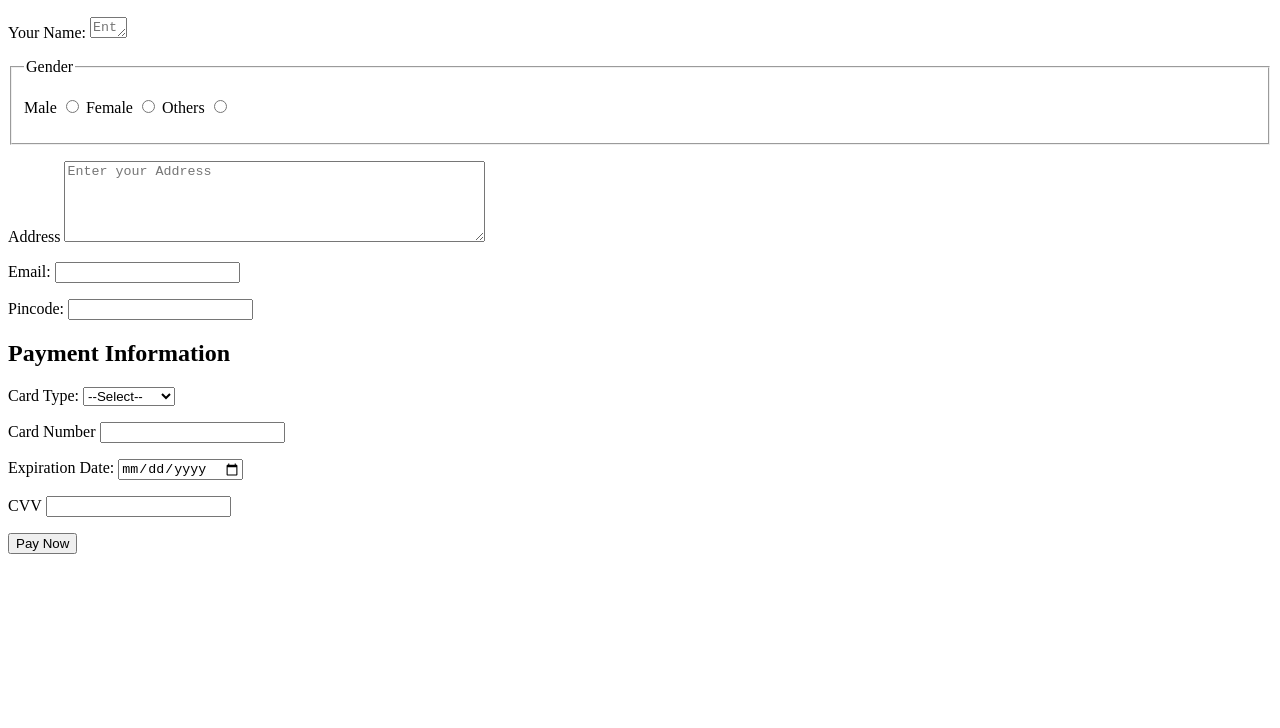
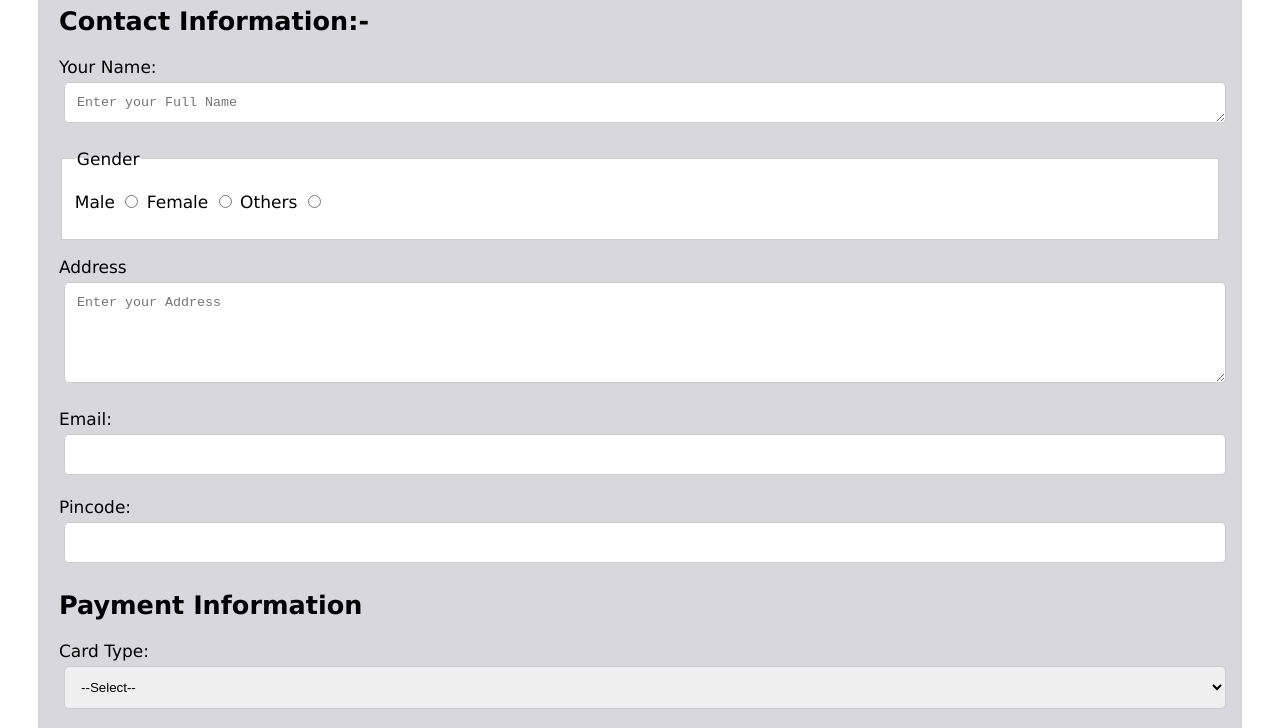
Before and after one commit to pratyush3300/Payment_form, a plain HTML site: page index.html in a window 1280 px wide. Shown: the part 132-860 px from the top of the page. Before the commit the page ends 800 px from the top, so only its background shows below. Drawn offline with Linux system fonts and the light colour scheme.

Commit message:
Update index.html

```diff
--- a/index.html
+++ b/index.html
@@ -4,7 +4,7 @@
     <meta charset="UTF-8">
     <meta name="viewport" content="width=device-width, initial-scale=1.0">
     <title>First Payment Form</title>
-    <link rel="stylesheet" href="ontact.css">
+    <link rel="stylesheet" href="style.css">
 </head>
 <body>
     <form action="">
```
